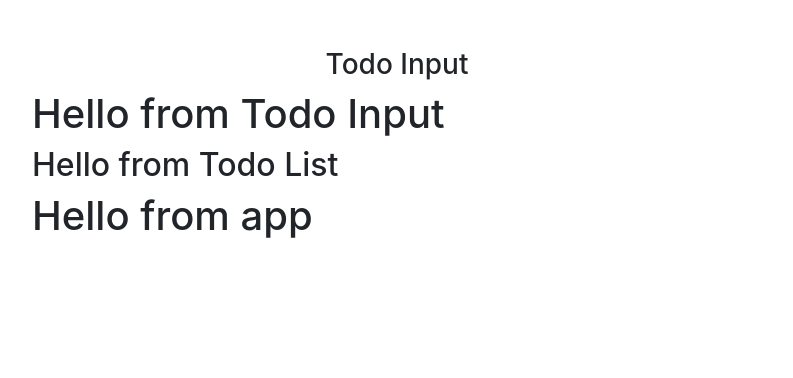
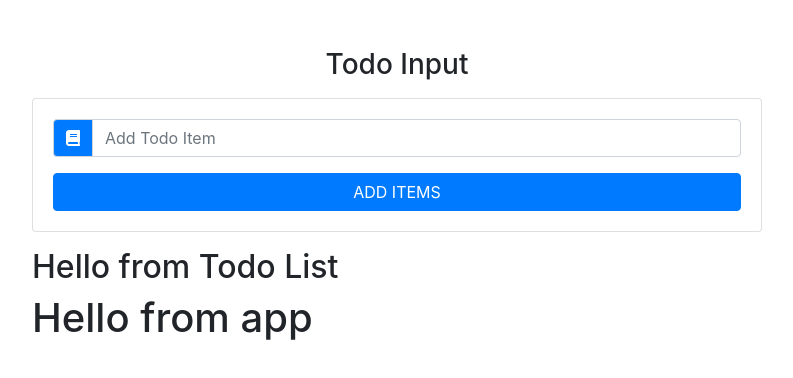
Before and after one commit to Pratyush2710/To-Do-App, a React (Create React App) app: page / in a window 1280 px wide. Shown: the top 378 px of the page, without its empty margins (243-1036 px from the left). Built offline with nearby package versions, Linux system fonts and the light colour scheme.

Commit message:
TodoInput form added

```diff
--- a/src/components/TodoInput.js
+++ b/src/components/TodoInput.js
@@ -2,9 +2,32 @@
 
 export default class TodoInput extends Component {
   render() {
+    const { item, handleChange, handleSubmit, editItem } = this.props;
     return (
-      <div>
-        <h1>Hello from Todo Input</h1>
+      <div className="card card-body my-3">
+        <form onSubmit={handleSubmit}>
+          <div className="input-group">
+            <div className="input-group-prepend">
+              <div className="input-group-text bg-primary text-white">
+                <i className="fas fa-book"></i>
+              </div>
+            </div>
+            <input
+              type="text"
+              className="form-control text-capitalize"
+              placeholder="add todo item"
+              value={item}
+              onChange={handleChange}
+            />
+          </div>
+
+          <button
+            type="submit"
+            className="btn btn-primary btn-block mt-3 text-uppercase">
+            {" "}
+            Add items
+          </button>
+        </form>
       </div>
     );
   }
```
